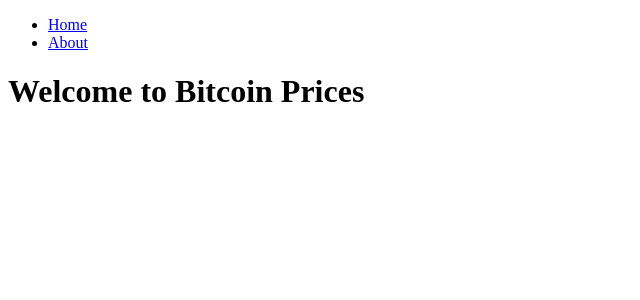
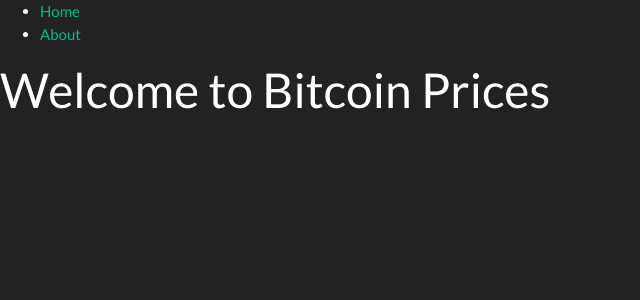
Before and after one commit to elvc/bitcoin-prices, a Next.js app: page / in a window 1280 px wide. Shown: the top 300 px of the page, without its empty margins (0-640 px from the left). Built offline with nearby package versions, Linux system fonts and the light colour scheme.

Commit message:
Add bootswatch

```diff
--- /dev/null
+++ b/components/Layout.js
@@ -0,0 +1,18 @@
+import Head from 'next/head';
+import Navbar from './Navbar';
+
+const Layout = props => (
+  <div>
+    <Head>
+      <title>Bitcoin Price</title>
+      <link
+        rel="stylesheet"
+        href="https://bootswatch.com/4/darkly/bootstrap.min.css"
+      />
+    </Head>
+    <Navbar />
+    {props.children}
+  </div>
+);
+
+export default Layout;
--- a/components/Navbar.js
+++ b/components/Navbar.js
@@ -1,6 +1,7 @@
 import Link from 'next/link';
 
 const Navbar = () => (
+  <div>
     <ul>
       <li>
         <Link href="/">
@@ -13,6 +14,7 @@
         </Link>
       </li>
     </ul>
+  </div>
 );
 
 export default Navbar;
--- a/pages/index.js
+++ b/pages/index.js
@@ -1,10 +1,11 @@
 import Link from 'next/link';
-import Navbar from '../components/Navbar';
+import Layout from '../components/Layout';
 
 const Index = () => (
-  <div>
-    <Navbar />
-    <h1>Welcome to Bitcoin Prices</h1>
-  </div>
+  <Layout>
+    <div>
+      <h1>Welcome to Bitcoin Prices</h1>
+    </div>
+  </Layout>
 );
 export default Index;
```
Also changed, not shown: pages/about.js (+7 -6 lines). Lines whose indentation alone changed are shown as unchanged.
